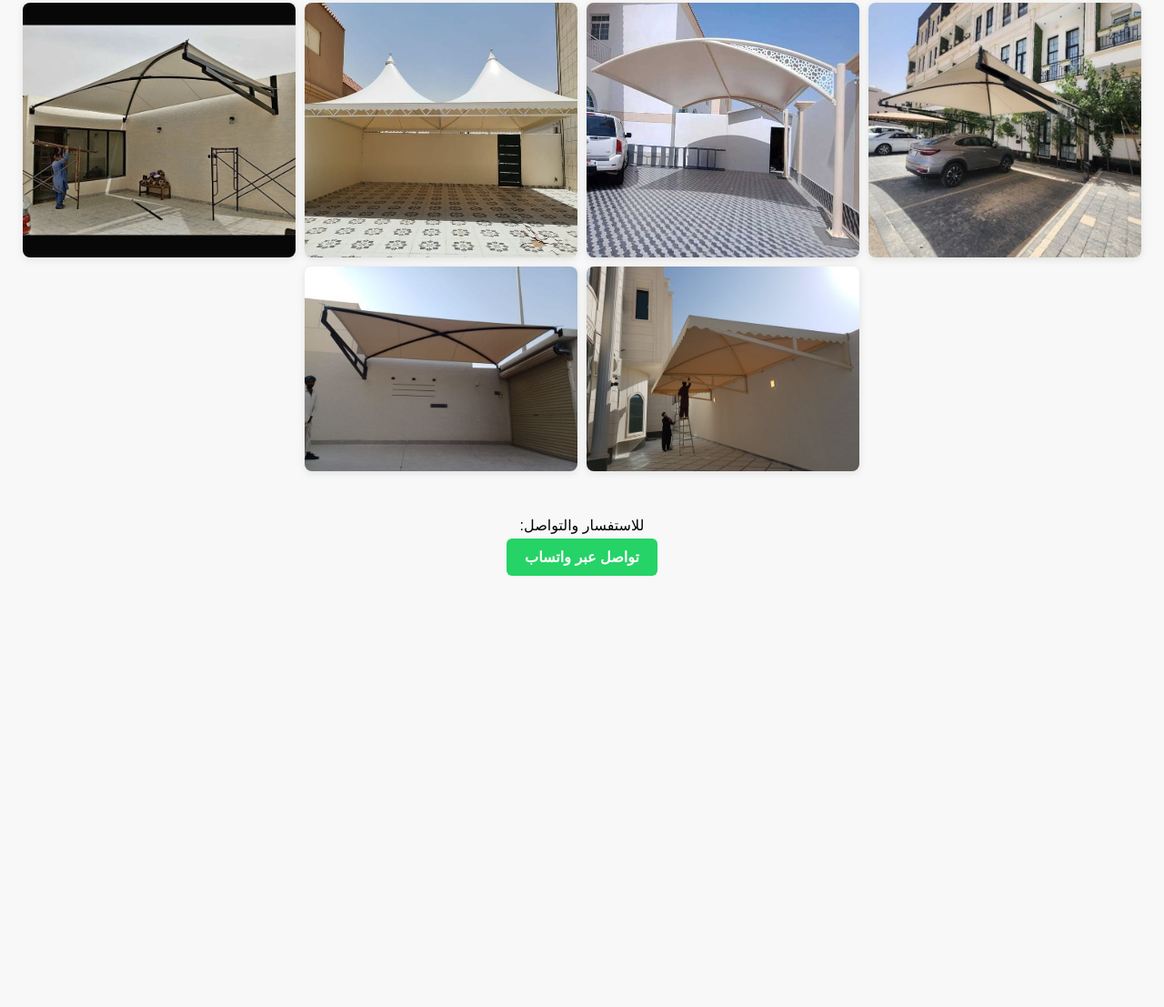
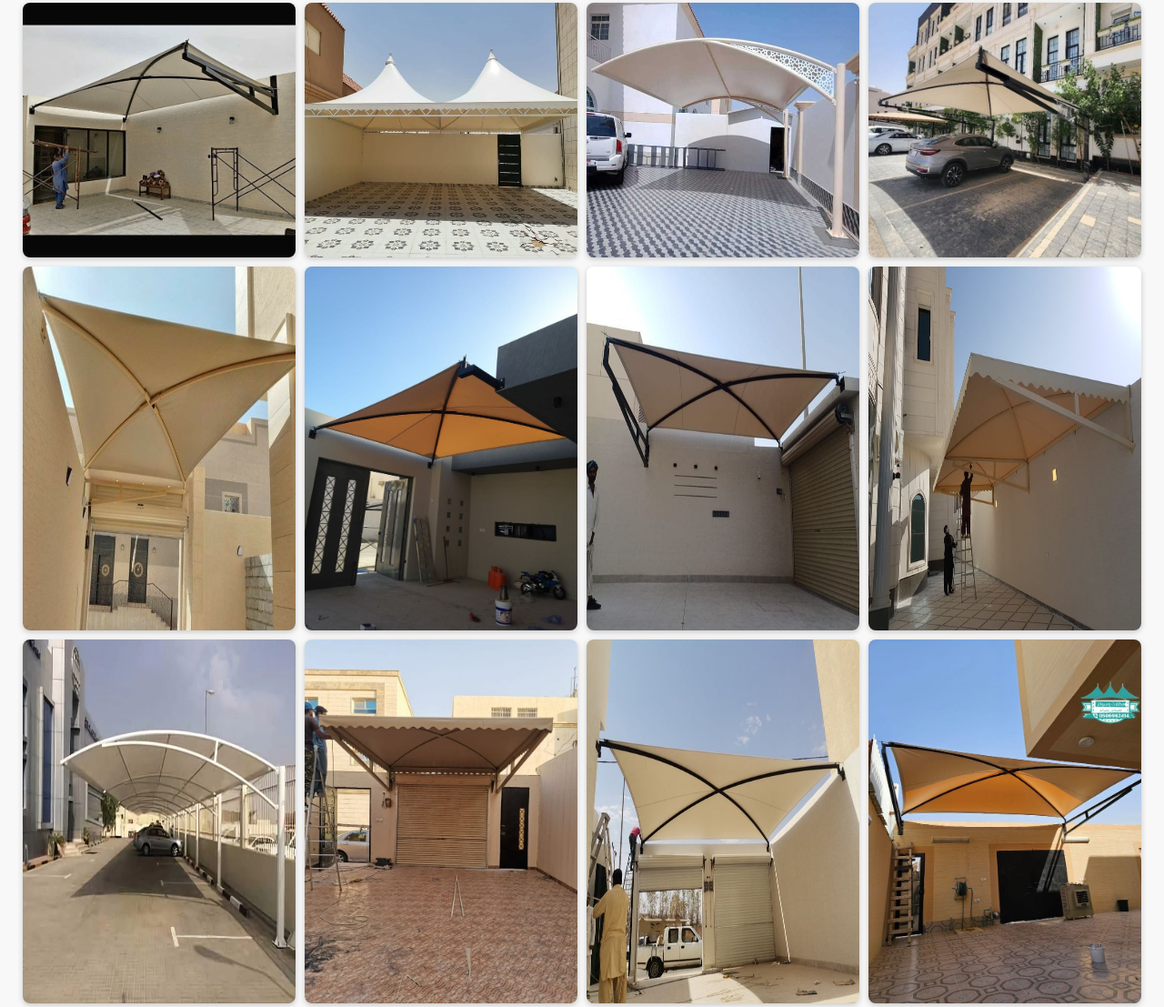
Before and after one commit to modallat/modallat.github.io, a plain HTML site: page index.html in a window 1280 px wide. Shown: the part 106-1213 px from the top of the page at 91% size. Before the commit the page ends 800 px from the top, so only its background shows below. Drawn offline with Linux system fonts and the light colour scheme.

Commit message:
تحسين تصميم الصفحة الرئيسية وإضافة معلومات التواصل
- تم تعديل ملف index.html لتحسين عرض الصور وتنسيق المعرض.
- إضافة رقم التواصل مع زر واتساب لسهولة التواصل مع العملاء.
- التأكد من عرض الصور بشكل مرتب داخل الصفحة.
- تم رفع جميع الصور المطلوبة وربطها داخل المعرض.

```diff
--- a/index.html
+++ b/index.html
@@ -2,7 +2,7 @@
 <html lang="ar" dir="rtl">
 <head>
   <meta charset="UTF-8">
-  <title>مظلات وسواتر</title>
+  <title>تركيب مظلات وسواتر</title>
   <style>
     body {
       font-family: Arial, sans-serif;
@@ -11,12 +11,10 @@
       margin: 0;
       padding: 0;
     }
-
     h1 {
       color: #333;
       margin-top: 30px;
     }
-
     .gallery {
       display: flex;
       flex-wrap: wrap;
@@ -24,18 +22,15 @@
       gap: 10px;
       padding: 20px;
     }
-
     .gallery img {
       width: 300px;
       height: auto;
       border-radius: 8px;
-      box-shadow: 0 2px 8px rgba(0,0,0,0.1);
+      box-shadow: 0 2px 6px rgba(0,0,0,0.2);
     }
-
     .contact {
       margin: 30px 0;
     }
-
     .whatsapp {
       background-color: #25d366;
       color: white;
@@ -43,28 +38,38 @@
       border-radius: 6px;
       text-decoration: none;
       font-weight: bold;
+      font-size: 18px;
     }
-
     .whatsapp:hover {
       background-color: #1da851;
     }
   </style>
 </head>
 <body>
+
   <h1>تركيب مظلات وسواتر في السعودية بجودة عالية</h1>
 
   <div class="gallery">
-    <img src="IMG-20250706-WA0126.jpg" alt="مظلة 1">
-    <img src="IMG-20250706-WA0128.jpg" alt="مظلة 2">
-    <img src="IMG-20250706-WA0129.jpg" alt="مظلة 3">
-    <img src="IMG-20250706-WA0130.jpg" alt="مظلة 4">
-    <img src="IMG-20250706-WA0131.jpg" alt="مظلة 5">
-    <img src="IMG-20250706-WA0132.jpg" alt="مظلة 6">
+    <img src="IMG-20250706-WA0126.jpg" alt="صورة 1">
+    <img src="IMG-20250706-WA0128.jpg" alt="صورة 2">
+    <img src="IMG-20250706-WA0129.jpg" alt="صورة 3">
+    <img src="IMG-20250706-WA0130.jpg" alt="صورة 4">
+    <img src="IMG-20250706-WA0131.jpg" alt="صورة 5">
+    <img src="IMG-20250706-WA0132.jpg" alt="صورة 6">
+    <img src="IMG-20250706-WA0133.jpg" alt="صورة 7">
+    <img src="IMG-20250706-WA0134.jpg" alt="صورة 8">
+    <img src="IMG-20250706-WA0135.jpg" alt="صورة 9">
+    <img src="IMG-20250706-WA0136.jpg" alt="صورة 10">
+    <img src="IMG-20250706-WA0137.jpg" alt="صورة 11">
+    <img src="IMG-20250706-WA0138.jpg" alt="صورة 12">
+    <img src="IMG-20250706-WA0139.jpg" alt="صورة 13">
+    <img src="IMG-20250706-WA0140.jpg" alt="صورة 14">
   </div>
 
   <div class="contact">
-    <p>للاستفسار والتواصل:</p>
-    <a class="whatsapp" href="https://wa.me/966534823338" target="_blank">تواصل عبر واتساب</a>
+    <p>للتواصل عبر واتساب مباشرة:</p>
+    <a class="whatsapp" href="https://wa.me/966534823338" target="_blank">راسلنا على واتساب</a>
   </div>
+
 </body>
 </html>
```
